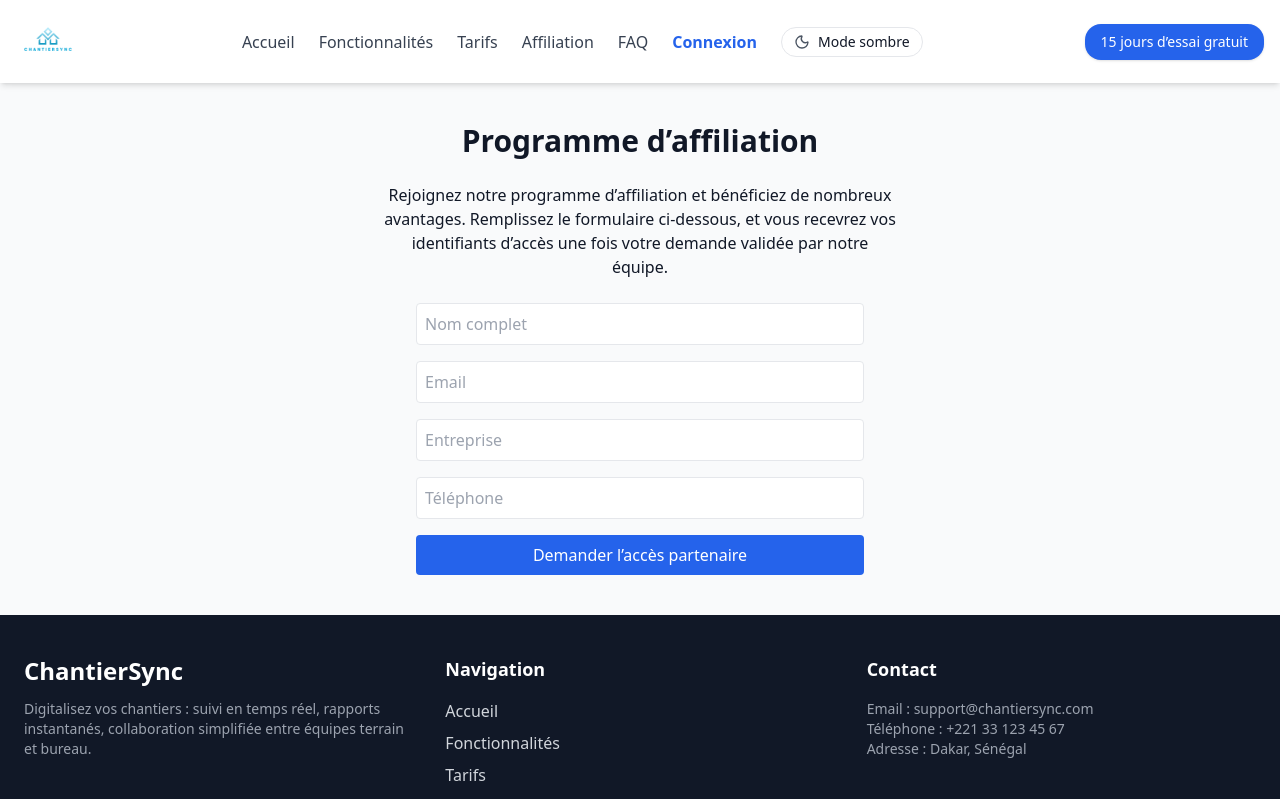
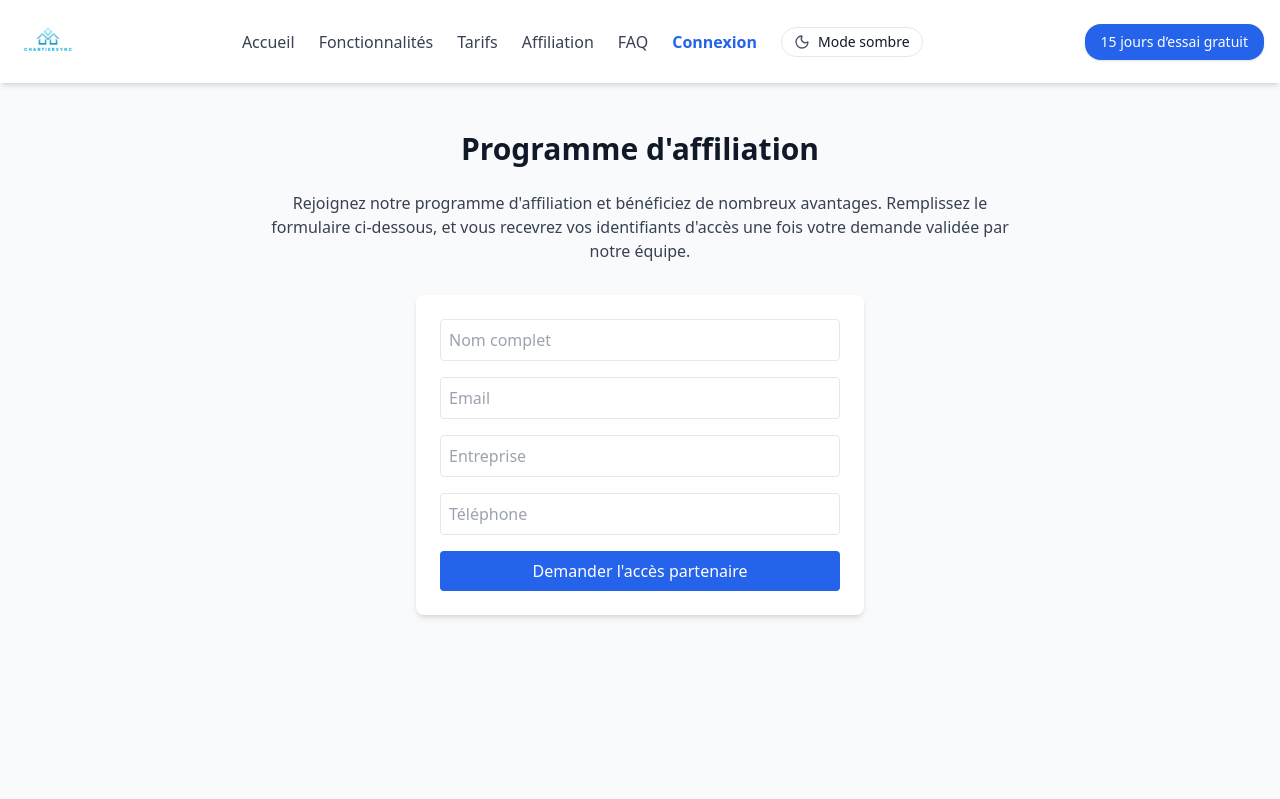
Before and after one commit to hdesumo/chantiersync-portal, a Next.js app: page /affiliation in a window 1280 px wide. Shown: the top 799 px of the page. Built offline with nearby package versions, Linux system fonts and the light colour scheme.

Commit message:
Feat: ajout du formulaire d'affiliation avec flash message et page d'affiliation

```diff
--- a/app/affiliation/page.tsx
+++ b/app/affiliation/page.tsx
@@ -1,15 +1,22 @@
 import AffiliateForm from "@/components/AffiliateForm";
 
-export default function AffiliatePage() {
+export default function AffiliationPage() {
   return (
-    <main className="flex flex-col items-center justify-center py-10 px-4">
-      <h1 className="text-3xl font-bold mb-6">Programme d’affiliation</h1>
-      <p className="mb-6 text-center max-w-lg">
-        Rejoignez notre programme d’affiliation et bénéficiez de nombreux avantages.
-        Remplissez le formulaire ci-dessous, et vous recevrez vos identifiants
-        d’accès une fois votre demande validée par notre équipe.
-      </p>
-      <AffiliateForm />
-    </main>
+    <div className="min-h-screen bg-gray-50 dark:bg-gray-900 py-12 px-4">
+      <div className="max-w-3xl mx-auto text-center">
+        <h1 className="text-3xl font-bold text-gray-900 dark:text-white mb-6">
+          Programme d&apos;affiliation
+        </h1>
+        <p className="text-gray-700 dark:text-gray-300 mb-8">
+          Rejoignez notre programme d&apos;affiliation et bénéficiez de nombreux avantages.
+          Remplissez le formulaire ci-dessous, et vous recevrez vos identifiants d&apos;accès
+          une fois votre demande validée par notre équipe.
+        </p>
+      </div>
+
+      <div className="max-w-md mx-auto bg-white dark:bg-gray-800 shadow-md rounded-lg p-6">
+        <AffiliateForm />
+      </div>
+    </div>
   );
 }
--- a/components/AffiliateForm.tsx
+++ b/components/AffiliateForm.tsx
@@ -4,12 +4,21 @@
 import AffiliateFlashMessage from "./AffiliateFlashMessage";
 
 export default function AffiliateForm() {
-  const [form, setForm] = useState({ name: "", email: "", company: "", phone: "" });
-  const [flash, setFlash] = useState<{ type: "success" | "error" } | null>(null);
+  const [formData, setFormData] = useState({
+    name: "",
+    email: "",
+    company: "",
+    phone: "",
+  });
+
+  const [flash, setFlash] = useState<{ type: "success" | "error"; message: string } | null>(null);
   const [loading, setLoading] = useState(false);
 
   const handleChange = (e: React.ChangeEvent<HTMLInputElement>) => {
-    setForm({ ...form, [e.target.name]: e.target.value });
+    setFormData({
+      ...formData,
+      [e.target.name]: e.target.value,
+    });
   };
 
   const handleSubmit = async (e: React.FormEvent) => {
@@ -18,22 +27,32 @@
     setFlash(null);
 
     try {
-      const res = await fetch(`${process.env.NEXT_PUBLIC_API_URL}/affiliates`, {
+      const res = await fetch(`${process.env.NEXT_PUBLIC_API_URL}/api/affiliates`, {
         method: "POST",
-        headers: { "Content-Type": "application/json" },
-        body: JSON.stringify(form),
+        headers: {
+          "Content-Type": "application/json",
+        },
+        body: JSON.stringify(formData),
       });
 
-      if (!res.ok) throw new Error("Erreur d’envoi");
-
-      setFlash({ type: "success" });
-
-      // ✅ Redirection vers la page d’accueil après 2 secondes
-      setTimeout(() => {
-        window.location.href = "/";
-      }, 2000);
-    } catch (err) {
-      setFlash({ type: "error" });
+      if (res.ok) {
+        setFlash({
+          type: "success",
+          message: "Votre demande a bien été prise en compte. Vous serez contacté sous 48h.",
+        });
+        setFormData({ name: "", email: "", company: "", phone: "" });
+      } else {
+        setFlash({
+          type: "error",
+          message: "Une erreur est survenue lors de l'envoi de votre demande.",
+        });
+      }
+    } catch (error) {
+      console.error("Erreur lors de la soumission :", error);
+      setFlash({
+        type: "error",
+        message: "Impossible de joindre le serveur. Vérifiez votre connexion.",
+      });
     } finally {
       setLoading(false);
     }
@@ -41,41 +60,48 @@
 
   return (
     <div className="w-full max-w-md mx-auto">
-      {flash && <AffiliateFlashMessage type={flash.type} />}
+      {flash && <AffiliateFlashMessage type={flash.type} message={flash.message} />}
       <form onSubmit={handleSubmit} className="space-y-4">
         <input
           name="name"
+          type="text"
           placeholder="Nom complet"
+          value={formData.name}
           onChange={handleChange}
-          className="w-full border p-2 rounded"
           required
+          className="w-full p-2 border rounded"
         />
         <input
           name="email"
           type="email"
           placeholder="Email"
+          value={formData.email}
           onChange={handleChange}
-          className="w-full border p-2 rounded"
           required
+          className="w-full p-2 border rounded"
         />
         <input
           name="company"
+          type="text"
           placeholder="Entreprise"
+          value={formData.company}
           onChange={handleChange}
-          className="w-full border p-2 rounded"
+          className="w-full p-2 border rounded"
         />
         <input
           name="phone"
+          type="text"
           placeholder="Téléphone"
+          value={formData.phone}
           onChange={handleChange}
-          className="w-full border p-2 rounded"
+          className="w-full p-2 border rounded"
         />
         <button
           type="submit"
           disabled={loading}
-          className="w-full bg-blue-600 text-white p-2 rounded"
+          className="w-full bg-blue-600 text-white p-2 rounded disabled:opacity-50"
         >
-          {loading ? "Envoi..." : "Demander l’accès partenaire"}
+          {loading ? "Envoi en cours..." : "Demander l'accès partenaire"}
         </button>
       </form>
     </div>
```
